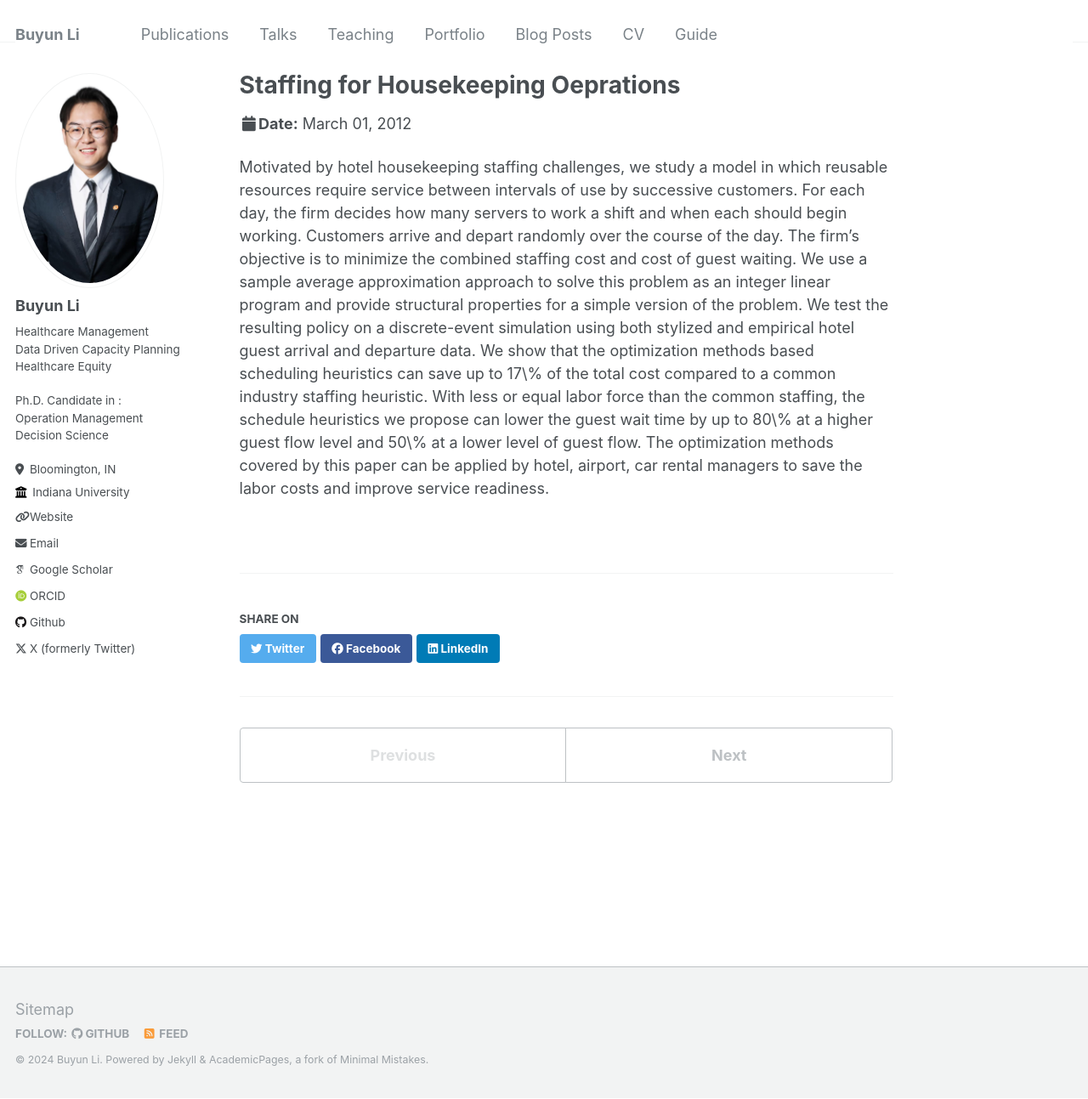
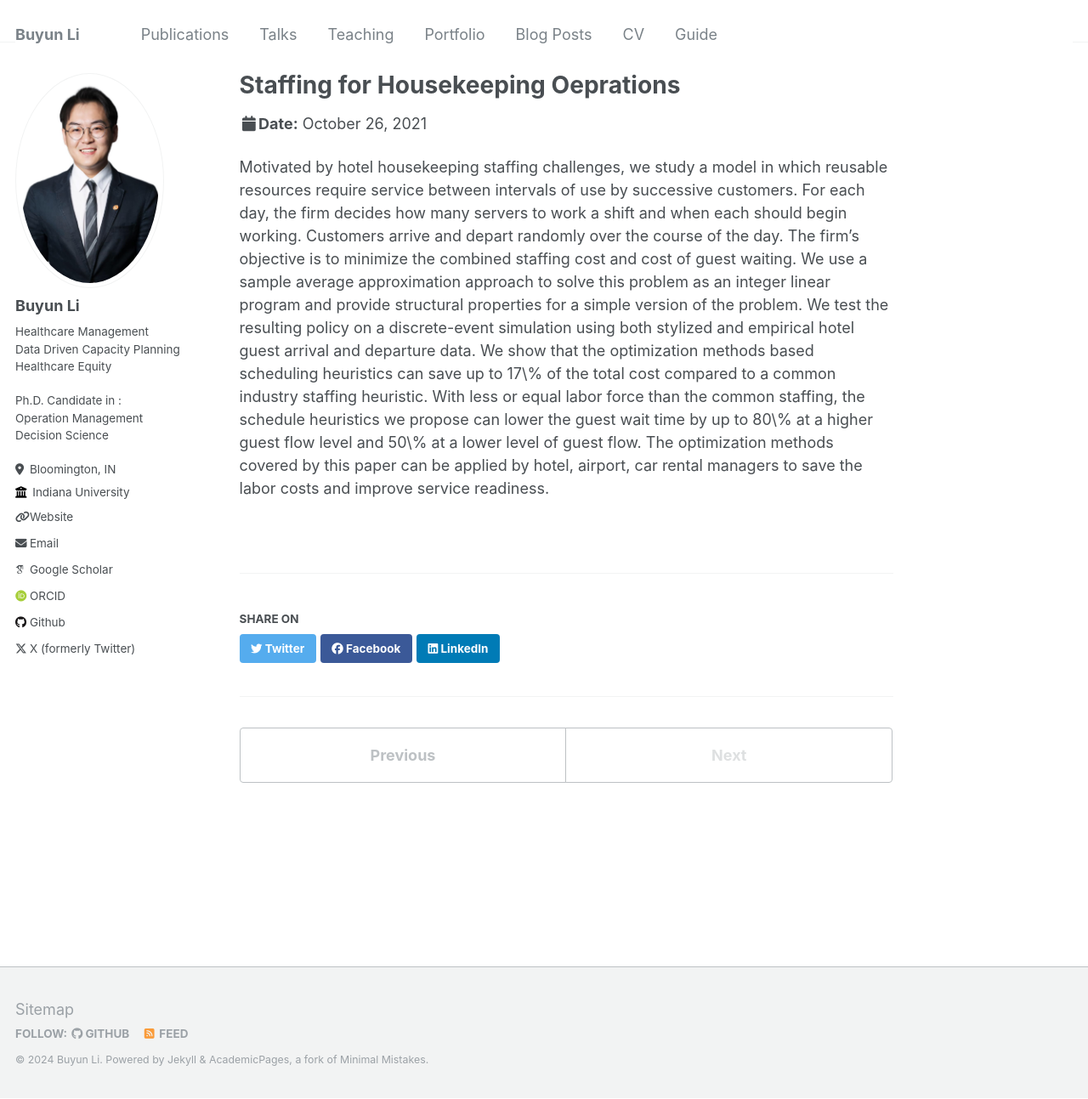
Before and after one commit to BuyunLi/BuyunLi.github.io, a Jekyll site: the page built from _talks/2012-03-01-talk-1.md, in a window 1280 px wide and 1293 px high. Shown: the whole window at 85% size. Built offline with Jekyll 4.4.1, drawn with Linux system fonts in a browser that asks for light colours; some web fonts are replaced.

Commit message:
Update 2012-03-01-talk-1.md

```diff
--- a/_talks/2012-03-01-talk-1.md
+++ b/_talks/2012-03-01-talk-1.md
@@ -4,7 +4,7 @@ collection: talks
 type: "Talk"
 permalink: /talks/2012-03-01-talk-1
 venue: "Anaheim Convention Center"
-date: 2012-03-01
+date: 2021-10-26
 location: "Anaheim, California"
 ---
 
```
